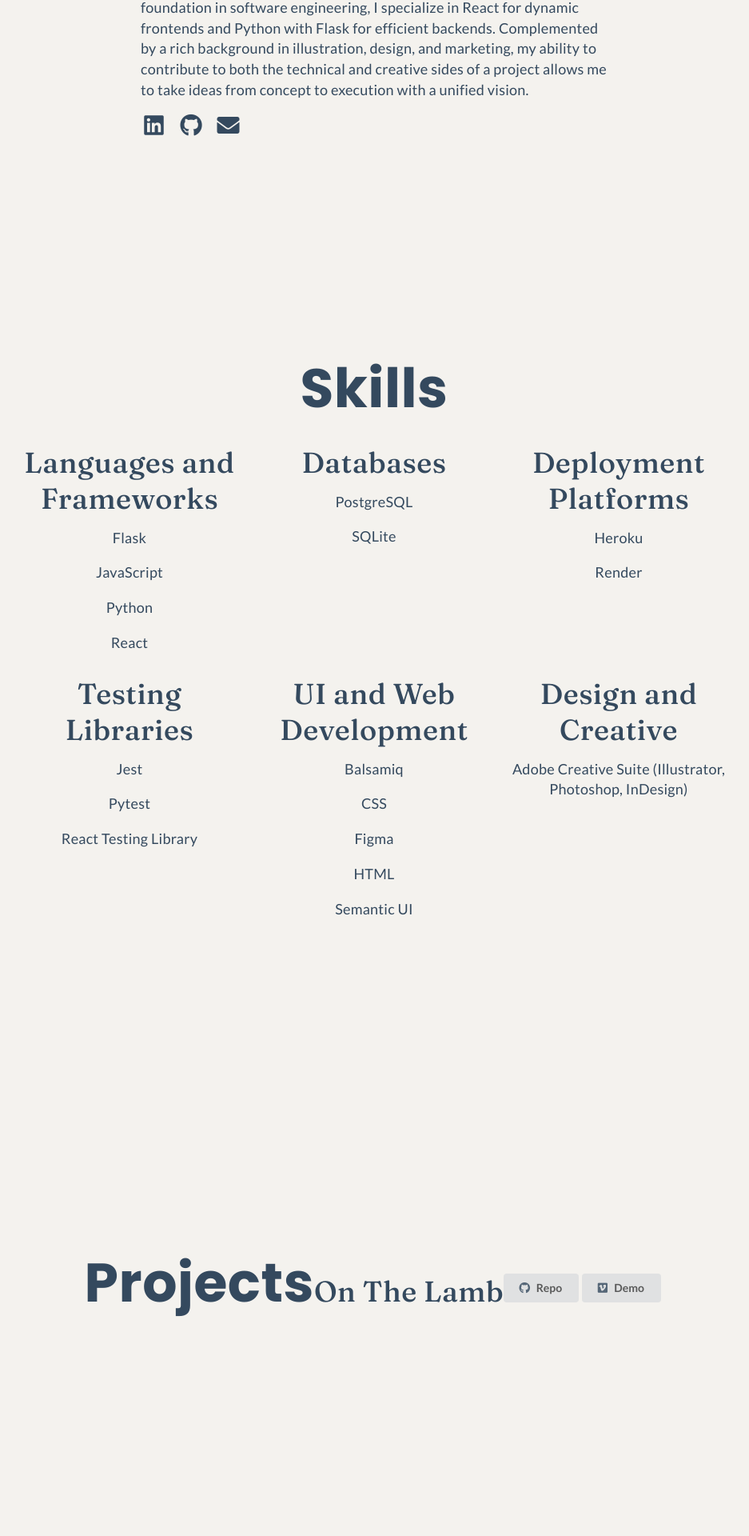
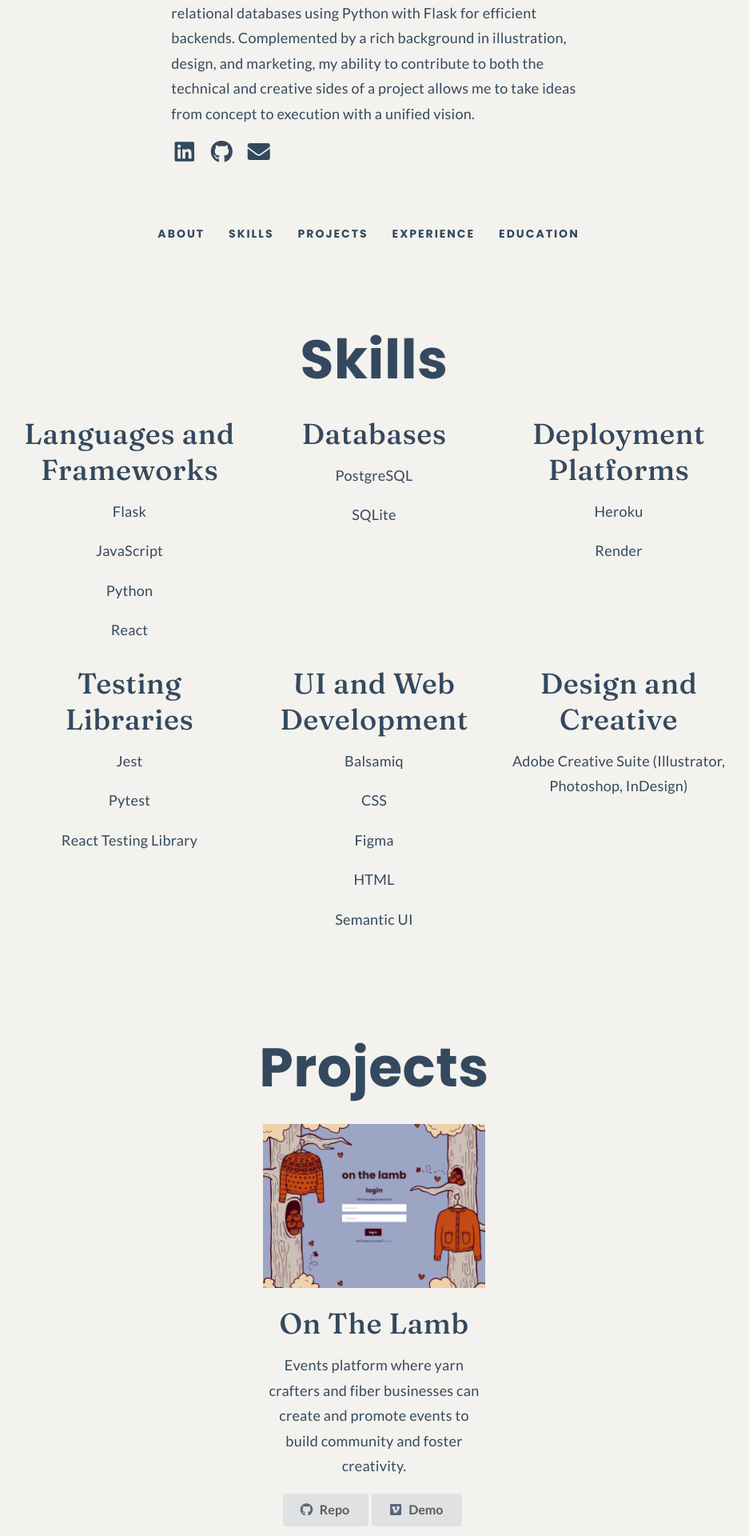
Before and after one commit to silvershel/portfolio, a React (Create React App) app: page / in a window 1280 px wide. Shown: the part 486-2406 px from the top of the page at 80% size, without its empty margins (172-1109 px from the left). Built offline with nearby package versions, Linux system fonts and the light colour scheme.

Commit message:
updated projects

```diff
--- a/public/data/resume.json
+++ b/public/data/resume.json
@@ -2,7 +2,7 @@
     "header": {
         "name": "Shelli Silverstein",
         "title": "Software Engineer & Designer",
-        "description": "I’m a Full-Stack Developer passionate about building well-structured software and delivering dynamic digital experiences. With a solid foundation in software engineering, I specialize in React for dynamic frontends and Python with Flask for efficient backends. Complemented by a rich background in illustration, design, and marketing, my ability to contribute to both the technical and creative sides of a project allows me to take ideas from concept to execution with a unified vision.",
+        "description": "I’m a Full-Stack Developer passionate about building well-structured software and delivering dynamic digital experiences. I specialize in React for dynamic frontends and relational databases using Python with Flask for efficient backends. Complemented by a rich background in illustration, design, and marketing, my ability to contribute to both the technical and creative sides of a project allows me to take ideas from concept to execution with a unified vision.",
         "location": "Alexandria, VA",
         "contact": {
             "phone": "570-332-1713",
@@ -41,9 +41,9 @@
     "projects": [
         {
             "title": "On The Lamb",
-            "image": "</images/onthelamb-login-screenshot.jpg",
+            "image": "/images/onthelamb-login-screenshot.jpg",
             "links": {
-                "github": "https://github.com/silvershel/onthelamb",
+                "repo": "https://github.com/silvershel/onthelamb",
                 "demo": "https://vimeo.com/1050155065/4a89eb2137?share=copy"
             },
             "description": {
--- a/src/App.js
+++ b/src/App.js
@@ -11,12 +11,14 @@ function App() {
   return (
     <AppProvider>
       <div>
+
+        <About />
         <Nav />
-        <About />
         <Skills />
         <Projects />
         <Experience />
         <Education />
+        <Nav />
       </div>
     </AppProvider>
   );
--- a/src/components/About.js
+++ b/src/components/About.js
@@ -11,7 +11,7 @@ function About() {
         <div id='about' className='ui very padded basic segment'>
             <div className='ui stackable grid'>
                 <div className='ui row'>
-                    <div className='ui eight wide column'>
+                    <div className='ui seven wide column'>
                         <header>
                             <h1>{header.name}</h1>
                             <h2>{header.title}</h2>
--- a/src/components/Nav.js
+++ b/src/components/Nav.js
@@ -19,6 +19,7 @@ function Nav() {
                 Education
             </Link>
         </div>
+
     )
 }
 export default Nav;
--- a/src/components/Projects.js
+++ b/src/components/Projects.js
@@ -6,23 +6,33 @@ function Projects() {
 
     return (
         <div id='projects' className='ui very padded basic segment'>
+            <div className='ui center aligned stackable grid'>
+                <div className='ui row'>
                     <h1>Projects</h1>
-            <img src={projects.image} className='ui image'></img>
-
+                </div>
+                <div className='ui row'>
                     {projects.map((project) => (
-                <div>
-
-                </div>
-            ))}
-            <h2>On The Lamb</h2>
-            <button className='ui button'>
+                        <div key={project.title} className='ui four wide column'>
+                            <img src={project.image} className='ui medium image'></img>
+                            <h2>{project.title}</h2>
+                            <p>{project.description.main}</p>
+                            <a href={project.links.repo} target="_blank" rel="noopener noreferrer">
+                                <button className='large ui button '>
                                     <i className='icon github'></i>
                                     Repo
                                 </button>
-            <button className='ui button'>
+
+                            </a>
+                            <a href={project.links.demo} target="_blank" rel="noopener noreferrer">
+                                <button className='large ui button'>
                                     <i className='icon vimeo'></i>
                                     Demo
                                 </button>
+                            </a>
+                        </div>
+                    ))}
+                </div>
+            </div>
         </div>
     )
 }
--- a/src/index.css
+++ b/src/index.css
@@ -4,9 +4,8 @@ h1, h2, h3, h4, h5 {
   font-optical-sizing: auto;
   font-weight: 500 !important;
   font-style: normal;
+  line-height: 1.25 !important;
   letter-spacing: .5px !important;
-  line-height: 1.25 !important;
-  /* color: #283747 !important; */
   color: #34495e !important;
 }
 
@@ -34,22 +33,28 @@ h5 {
 
 p {
   font-size: 18px !important;
+  line-height: 1.75 !important;
   letter-spacing: .25px !important;
-  color: #34495e !important;
+  color: #34495e !important
 }
 
 .ui.text.menu .item {
-  font-size: 18px !important;
+  font-family: 'Poppins', sans-serif !important;
+  font-weight: 700 !important;
+  font-size: 14px !important;
+  text-transform: uppercase ;
   font-weight: bold !important;
+  letter-spacing: 2px !important;
   color: #34495e !important;
+  padding: 15px !important;
 }
 
 :hover, .ui.text.menu .item:hover, .icon:hover {
-  color: #935116 !important;
+  color: #5d6d7e !important;
 }
 
 :active, .ui.text.menu .item:active {
-  color:blue !important;
+  color: #5d6d7e !important;
 }
 
 .social-icons {
@@ -89,6 +94,7 @@ body {
 .sticky-nav {
   position: sticky;
   top: 0;
+  bottom: 0;
   z-index: 1000;
   width: 100%;
   justify-content: center; /* content horizontal alighment */
```
Lines whose indentation alone changed are shown as unchanged.
